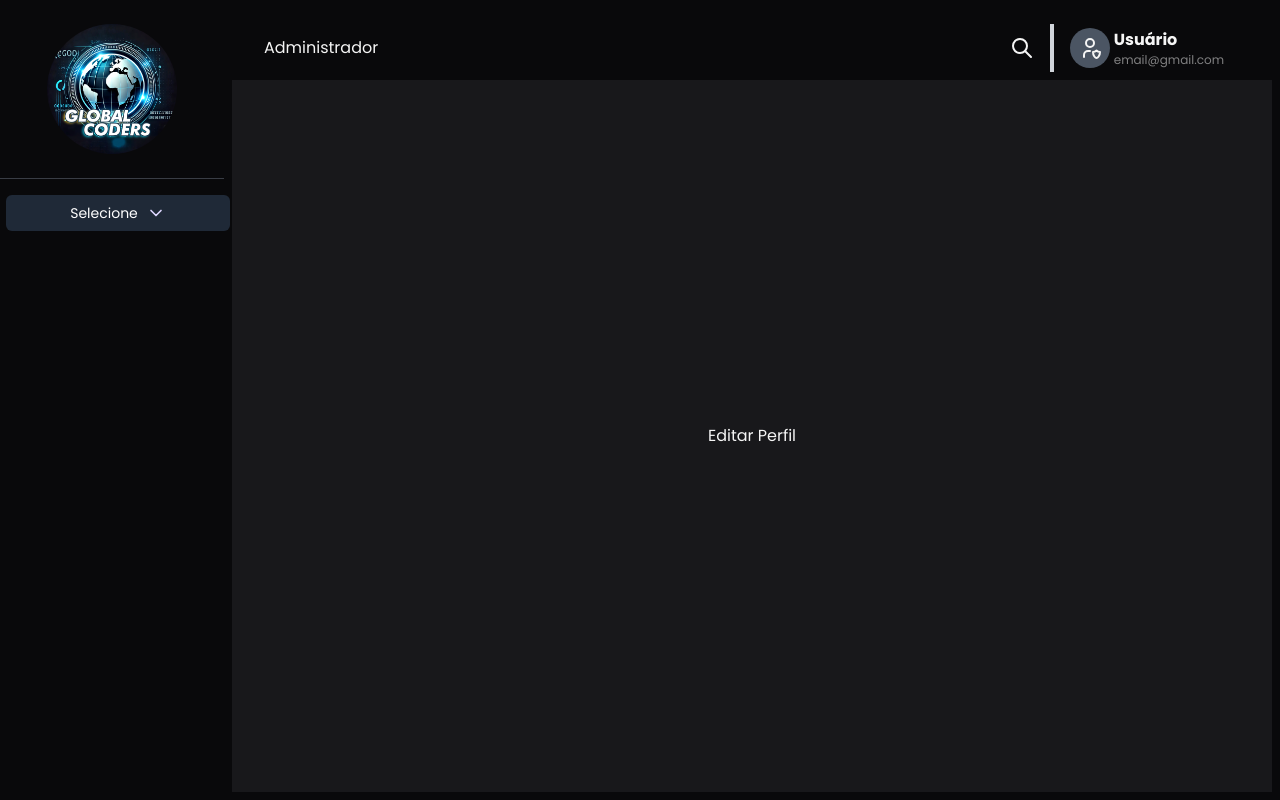
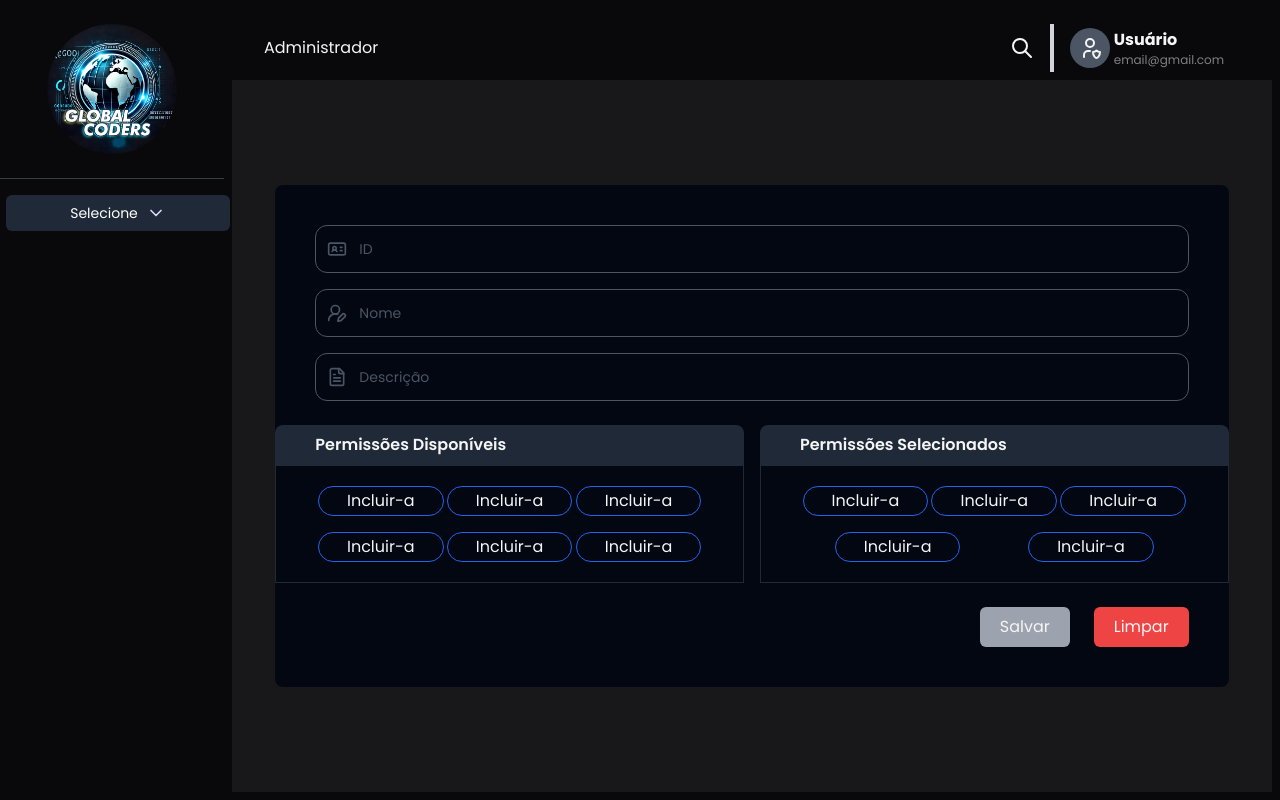
Before and after one commit to Rontec-software/auth_rbac, a Next.js app in the folder Frontend/: page /permissao/editar in a window 1280 px wide. Built offline with nearby package versions, Linux system fonts and the light colour scheme.

Commit message:
Criar Tela 5 Administrador (closes #20)

```diff
--- a/Frontend/src/app/(auth)/permissao/editar/page.tsx
+++ b/Frontend/src/app/(auth)/permissao/editar/page.tsx
@@ -1,8 +1,179 @@
+'use client'
 
-export default function CriarUsuario() {
+import FloatingInput from '@/components/input/FloatingInput'
+import { FileText, IdCard, UserRoundPen } from 'lucide-react'
+import { useState } from 'react'
+
+export default function EditarPermissao() {
+  // Estado para o formulário
+  const [formData, setFormData] = useState({
+    id: '',
+    nome: '',
+    descricao: '',
+  })
+
+  // Manipulador para inputs de texto
+  const handleInputChange = (e: React.ChangeEvent<HTMLInputElement>) => {
+    const { name, value } = e.target
+    setFormData((prev) => ({
+      ...prev,
+      [name]: value,
+    }))
+  }
+
+  const isFormValid = () => {
+
+    // Verifica se o ID é maior que 3 caracteres
+    const isIdValid = formData.id.trim().length > 3
+
+    // Verifica se o Nome é maior que 3 caracteres
+    const isNameValid = formData.nome.trim().length > 3
+
+    // Verifica se a Descrição é maior que 3 caracteres
+    const isDescriptionValid = formData.descricao.trim().length > 3
+
+    // Ambos os critérios devem ser atendidos
+    return isIdValid && isNameValid && isDescriptionValid
+  }
+
+  // Função para lidar com o envio
+  const handleSubmit = (e: React.FormEvent) => {
+    e.preventDefault()
+
+    if (!isFormValid()) {
+      alert('Preencha todos os campos obrigatórios!')
+      return
+    }
+
+    // Processa os dados do formulário
+    const dados = {
+      ...formData,
+    }
+
+    alert('Formulário enviado com sucesso!')
+    console.log('Dados do Formulário:', dados)
+
+    // Limpa o formulário e os checkboxes
+    setFormData({ id: '', nome: '', descricao: '' })
+  }
+
+  const divSpanClass = 'flex flex-wrap justify-around gap-y-4 mx-10 my-5'
+  const spanClass = 'flex w-fit py-0.5 px-7 rounded-full border border-blue-600'
+
   return (
-    <div className="flex">
-      <h1>Editar Perfil</h1>
+    <div className="flex w-11/12 flex-col rounded-lg gap-6 py-10 bg-gray-950">
+      <div className="flex flex-col bg-inherit">
+        <form className="flex flex-1 flex-col bg-inherit gap-4 mx-10" action="">
+          <FloatingInput
+            type={'text'}
+            label={'ID'}
+            icon={<IdCard size={20} />}
+            iconPosition={'left'}
+            name={'id'}
+            value={formData.id}
+            onChange={handleInputChange}
+          />
+          <FloatingInput
+            type={'text'}
+            label={'Nome'}
+            icon={<UserRoundPen size={20} />}
+            iconPosition={'left'}
+            name={'nome'}
+            value={formData.nome}
+            onChange={handleInputChange}
+          />
+          <FloatingInput
+            type={'text'}
+            label={'Descrição'}
+            icon={<FileText size={20} />}
+            iconPosition="left"
+            name={'descricao'}
+            value={formData.descricao}
+            onChange={handleInputChange}
+          />
+        </form>
+      </div>
+
+      <div className="flex gap-4">
+        <div className="flex flex-col w-1/2">
+          <div className="flex py-2 rounded-tl-lg rounded-tr-lg bg-gray-800">
+            <h1 className="font-semibold ml-10">Permissões Disponíveis</h1>
+          </div>
+
+          <div className="flex bg-transparent border border-gray-800">
+            <div className={divSpanClass}>
+              <span className={spanClass}>
+                Incluir-a
+              </span>
+              <span className={spanClass}>
+                Incluir-a
+              </span>
+              <span className={spanClass}>
+                Incluir-a
+              </span>
+              <span className={spanClass}>
+                Incluir-a
+              </span>
+              <span className={spanClass}>
+                Incluir-a
+              </span>
+              <span className={spanClass}>
+                Incluir-a
+              </span>
+            </div>
+          </div>
+        </div>
+
+        <div className="flex flex-col w-1/2">
+          <div className="flex py-2 rounded-tl-lg rounded-tr-lg bg-gray-800">
+            <h1 className="font-semibold ml-10">Permissões Selecionados</h1>
+          </div>
+
+          <div className="flex bg-transparent border border-gray-800">
+            <div className={divSpanClass}>
+              <span className={spanClass}>
+                Incluir-a
+              </span>
+              <span className={spanClass}>
+                Incluir-a
+              </span>
+              <span className={spanClass}>
+                Incluir-a
+              </span>
+              <span className={spanClass}>
+                Incluir-a
+              </span>
+              <span className={spanClass}>
+                Incluir-a
+              </span>
+            </div>
+          </div>
+        </div>
+      </div>
+
+      <div className="flex justify-end gap-6 mr-10">
+        <button
+          onClick={handleSubmit}
+          type="submit"
+          className={`py-2 px-5 rounded-md ${
+            isFormValid()
+              ? 'bg-green-600 hover:bg-green-400'
+              : 'bg-gray-400 cursor-not-allowed'
+          }`}
+          disabled={!isFormValid()}
+        >
+          Salvar
+        </button>
+        <button
+          type="reset"
+          className="bg-red-500 py-2 px-5 rounded-md"
+          onClick={() => {
+            setFormData({ id: '', nome: '', descricao: '' })
+          }}
+        >
+          Limpar
+        </button>
+      </div>
     </div>
   )
 }
```
